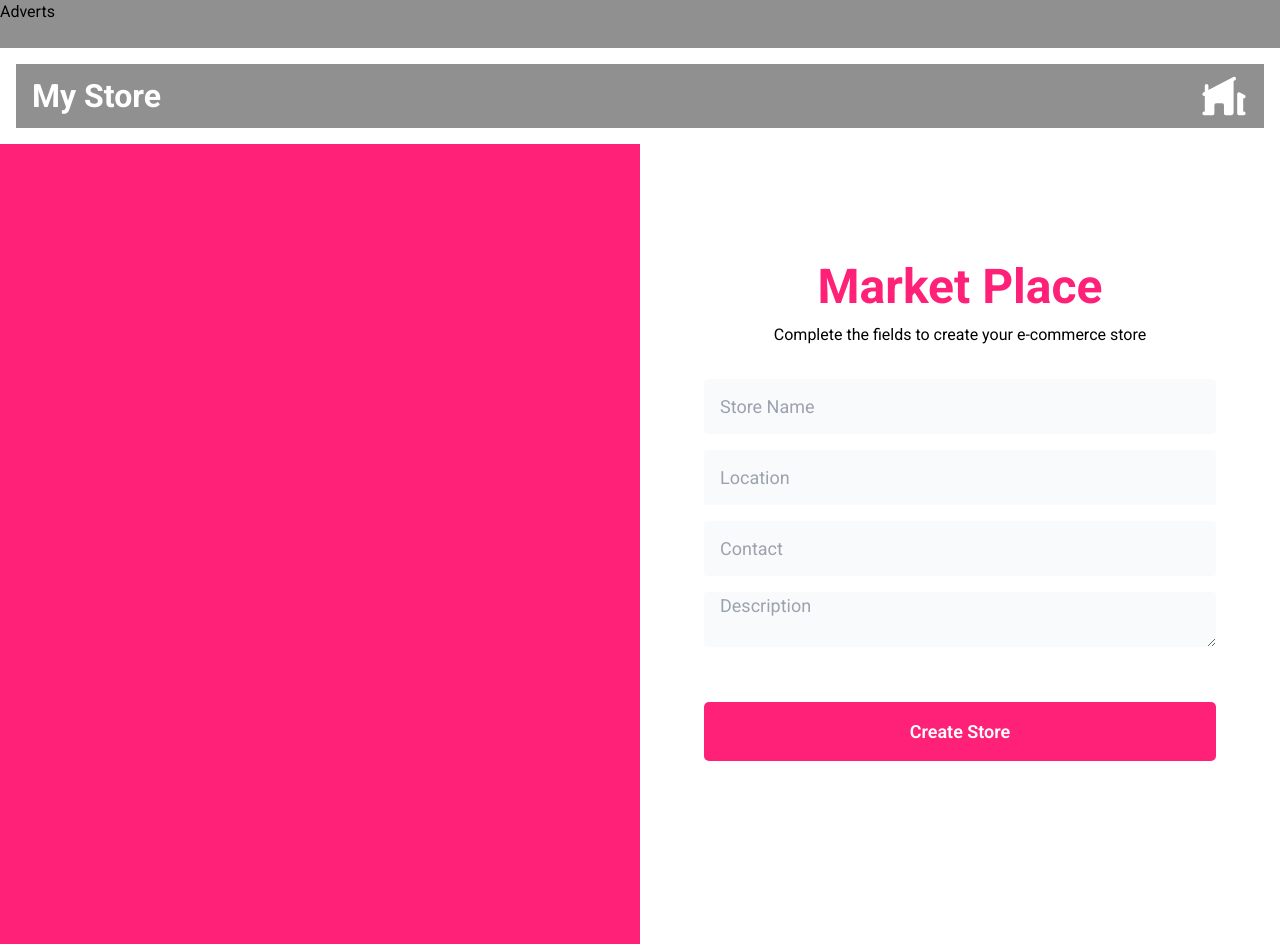
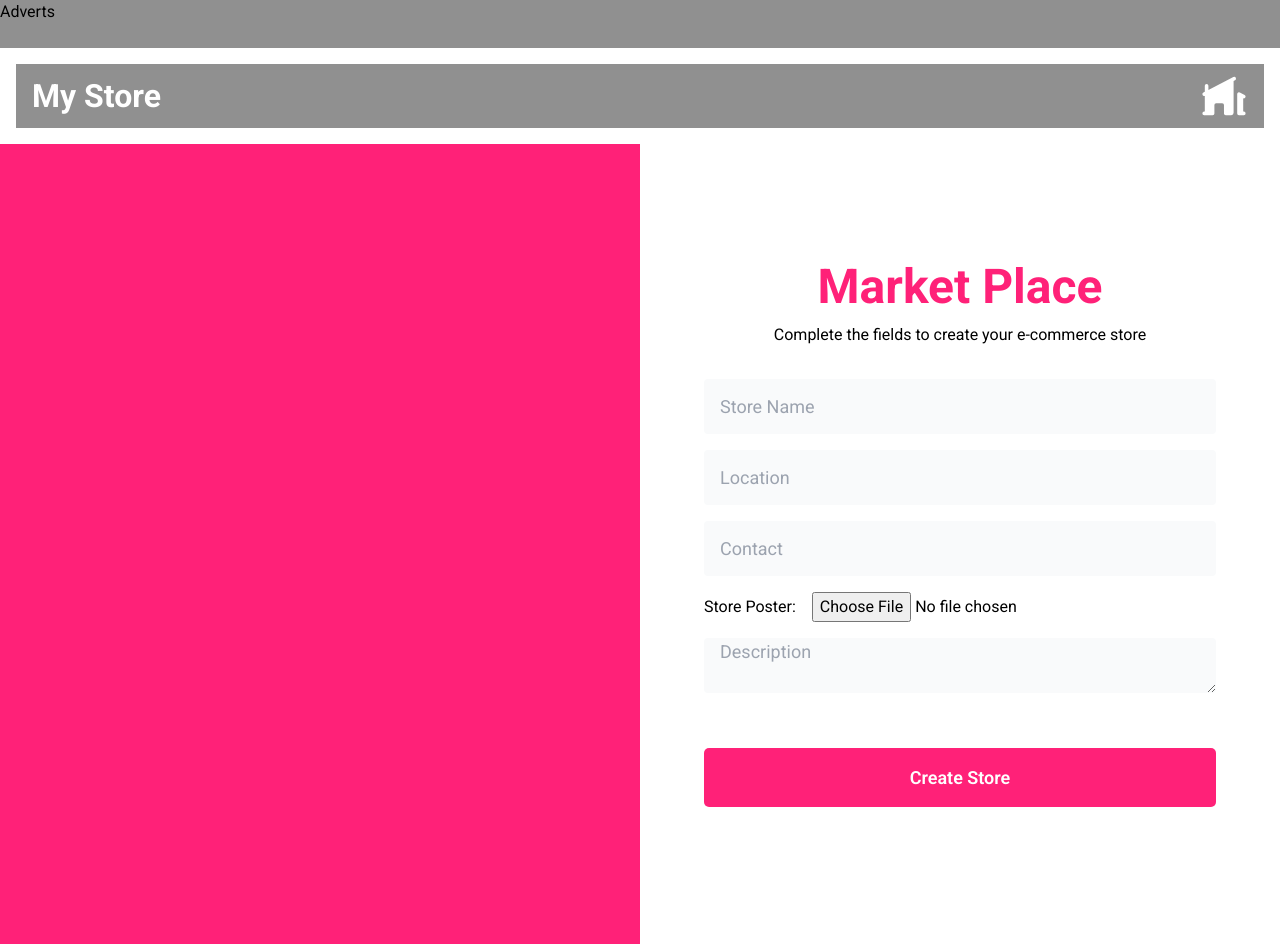
Before and after one commit to Evar-SF27/market, a Next.js app: page /store in a window 1280 px wide. Built offline with nearby package versions, Linux system fonts and the light colour scheme.

Commit message:
create store

```diff
--- a/app/store/page.tsx
+++ b/app/store/page.tsx
@@ -3,13 +3,15 @@
 import { StoreForm, StoreFront, StoreHeader } from "@/components"
 import { useAppSelector } from "@/redux/store"
 import { ChevronRightIcon, HomeIcon } from "@heroicons/react/20/solid"
+import { NextPage } from "next/types"
 
 const Store = () => {
-    const user = useAppSelector((state) => state.persistedAuthReducer.value?.user)
+    const store = useAppSelector((state) => state.persistedAuthReducer.value?.store)
+
   return (
     <>
         <StoreHeader />
-        {user?.store.length ? <StoreFront /> : <StoreForm />}
+        {store.length ? <StoreFront /> : <StoreForm />}
     </>
   )
 }
--- a/components/form/storeForm.tsx
+++ b/components/form/storeForm.tsx
@@ -4,6 +4,9 @@ import { useState } from 'react'
 import axios from '@/config/axios'
 import { useRouter } from 'next/navigation'
 import { useAppSelector } from '@/redux/store'
+import { AppDispatch } from '@/redux/store'
+import { useDispatch } from 'react-redux'
+import { registerStore } from '@/redux/features/authSlice'
 
 const StoreForm = () => {
     const [errorMessage, setErrorMessage] = useState("")
@@ -11,9 +14,10 @@ const StoreForm = () => {
     const [location, setLocation] = useState("")
     const [description, setDescription] = useState("")
     const [contact, setContact] = useState("")
+    const [photo, setPhoto] = useState("")
 
     const user = useAppSelector((state) => state.persistedAuthReducer.value.user)
-
+    const dispatch = useDispatch<AppDispatch>()
     const router = useRouter()
 
     const createStore = async (e: { preventDefault: () => void }) => {
@@ -26,11 +30,11 @@ const StoreForm = () => {
             "description": description,
             "contact": contact,
             "user": user && user._id,
+            "image": photo
         }
-        console.log(values)
         try {
             const response = await axios.post(
-                "api/store/store",
+                "http://localhost:5000/store/create",
                 values,
                 {
                     headers: { "Content-Type": "application/json" },
@@ -39,7 +43,8 @@ const StoreForm = () => {
             )
 
             if (response) {
-                console.log(response)
+                dispatch(registerStore({ store: response.data.store._id }))
+                // router.push("#")
             }
         } catch (err: any) {
             console.log(err)
@@ -101,6 +106,16 @@ const StoreForm = () => {
                                     value={contact}
                                     name="contact"
                                 />
+                                <div className="mb-4">
+                                    <label htmlFor="store_poster" className="mr-4">Store Poster:</label>
+                                    <input
+                                        placeholder="Choose Store Poster"
+                                        type="file"
+                                        onChange={(e) => setPhoto(e.target.value)}
+                                        onClick={resetError}
+                                        name="image"
+                                    />
+                                </div>
                                 <textarea
                                     placeholder="Description"
                                     className="input_2"
--- a/components/store/storeDashboard.tsx
+++ b/components/store/storeDashboard.tsx
@@ -1,13 +1,45 @@
 "use client"
 
 import { UserCategories } from '@/components'
+import axios from '@/config/axios'
+import { useAppSelector } from '@/redux/store'
 import { QueueListIcon, XMarkIcon } from '@heroicons/react/20/solid'
-import React, { useState, } from 'react'
+import React, { useState, useEffect } from 'react'
+
+interface IdProps {
+    id: string
+}
 
 const StoreDashboard = () => {
+    const [store, setStore] = useState({})
     const [active, setActive] = useState("")
     const [searchValue, setSearchValue] = useState("")
     const [toggledMenu, setToggledMenu] = useState(false)
+
+    // const fetchStore = async () => {
+    //     try {
+    //         const store = useAppSelector((state) => state.persistedAuthReducer.value?.store)
+    //         const value = {
+    //             id: store[0]
+    //         }
+    //         const response = await axios.get(
+    //             "http:localhost:5000/store",
+    //             // value,
+    //             {
+    //                 headers: { "Content-Type": "application/json" },
+    //                 withCredentials: true
+    //             }
+
+    //         )
+    //     } catch (err) {
+    //         console.error(err)
+    //     }
+    //     console.log(store)
+    // }
+
+    // useEffect(() => {
+    //     fetchStore()
+    // }, [])
   return (
     <div>
         <div className="bg-secondary-800 h-[60px] flex items-center justify-between px-4">
--- a/redux/features/authSlice.ts
+++ b/redux/features/authSlice.ts
@@ -5,7 +5,8 @@ const state = {
     value: {
         isAuth: false,
         user: null,
-        access_token: ""
+        access_token: "",
+        store: []
     } as AuthState
 } as InitialState
 
@@ -20,9 +21,17 @@ export const auth = createSlice({
             state.value.isAuth = true
             state.value.user = action.payload.user
             state.value.access_token = action.payload.access_token
-        }
+            state.value.store = action.payload.store
+        },
+        registerStore: (state, action: PayloadAction<any>) => {
+            state.value.store = [action.payload.store_id]
+
+        },
+        deleteStore: (state) => {
+            state.value.store = []
+        },
     }
 })
 
-export const { logIn, logOut } = auth.actions
+export const { logIn, logOut, registerStore } = auth.actions
 export default auth.reducer
--- a/types/index.ts
+++ b/types/index.ts
@@ -58,7 +58,8 @@ export interface UserProps {
 export interface AuthState {
     isAuth: boolean,
     user: UserProps | null | undefined,
-    access_token: string
+    access_token: string,
+    store: Array<string>
 }
 
 export interface Props {
```
